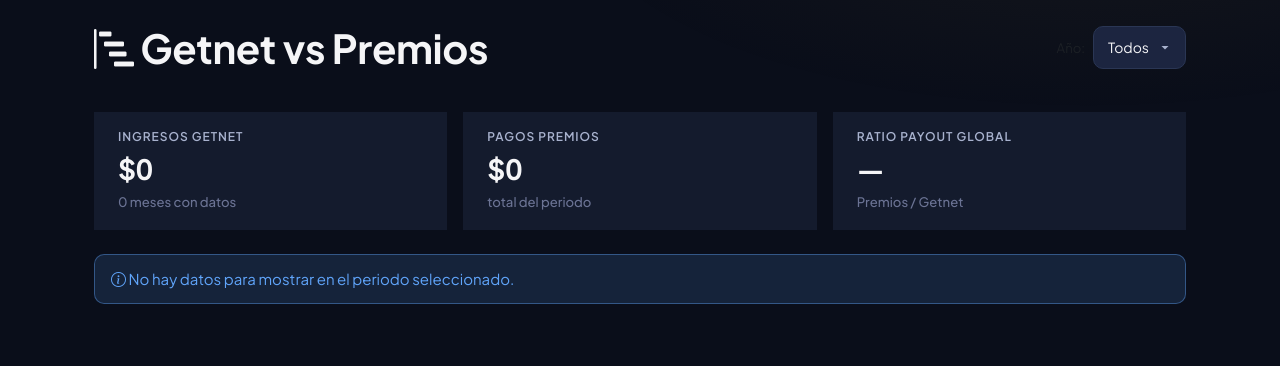
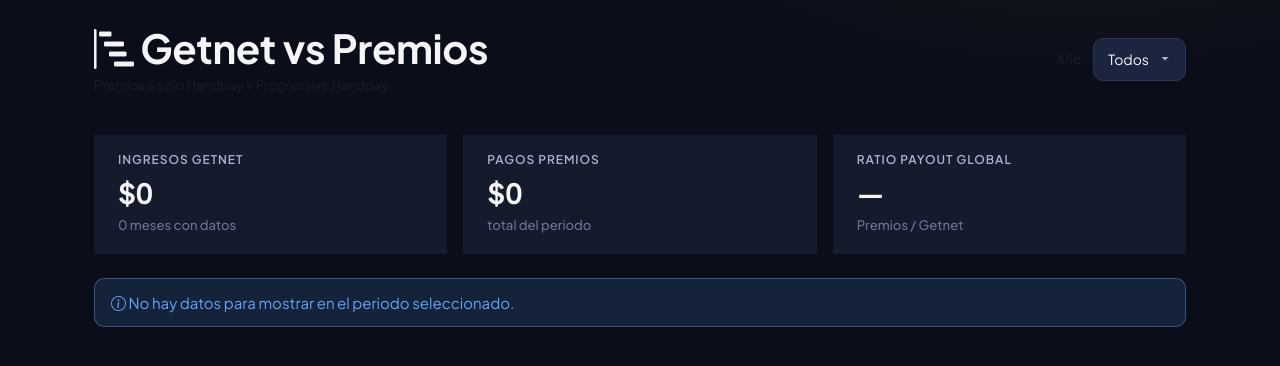
Before and after one commit to kennyAguilar/sgos-reportes, a Flask app: page /dashboard_combinado in a window 1280 px wide. Shown: the part 111-477 px from the top of the page. Run offline with Flask 3, Linux system fonts and the light colour scheme; a user stored in the database is signed in; data that the repository does not hold is empty; some libraries are stand-ins or nearby versions.

Commit message:
fix(dashboard_combinado): filtrar Premios solo a Handpay + Progressive HP

```diff
--- a/sgos_web/app.py
+++ b/sgos_web/app.py
@@ -1046,6 +1046,11 @@ def dashboard_combinado():
     df_g = get_db_dataframe(year=year if year != "all" else None)
     df_p = get_premios_dataframe(year=year if year != "all" else None)
 
+    # Filtrar Premios: solo Handpay y Progressive Handpay (mismo criterio que /graphs_premios)
+    tipos_jackpot = ["jackpot hp", "progresive jackpot hp", "progressive jackpot hp"]
+    if not df_p.empty and "FormaPago" in df_p.columns:
+        df_p = df_p[df_p["FormaPago"].astype(str).str.lower().str.strip().isin(tipos_jackpot)].copy()
+
     ratio = ratio_getnet_premios(df_g, df_p)
 
     return render_template(
--- a/sgos_web/templates/dashboard_combinado.html
+++ b/sgos_web/templates/dashboard_combinado.html
@@ -5,7 +5,10 @@
 {% block content %}
 <div class="container-fluid">
     <div class="d-flex justify-content-between align-items-center mb-4 flex-wrap gap-2">
-        <h1 class="mb-0"><i class="bi bi-bar-chart-steps"></i> Getnet vs Premios</h1>
+        <div>
+            <h1 class="mb-0"><i class="bi bi-bar-chart-steps"></i> Getnet vs Premios</h1>
+            <small class="text-muted">Premios = solo Handpay + Progressive Handpay</small>
+        </div>
         <form method="get" class="d-flex align-items-center gap-2">
             <label class="mb-0 small text-muted">Año:</label>
             <select name="year" class="form-select form-select-sm" onchange="this.form.submit()">
```
